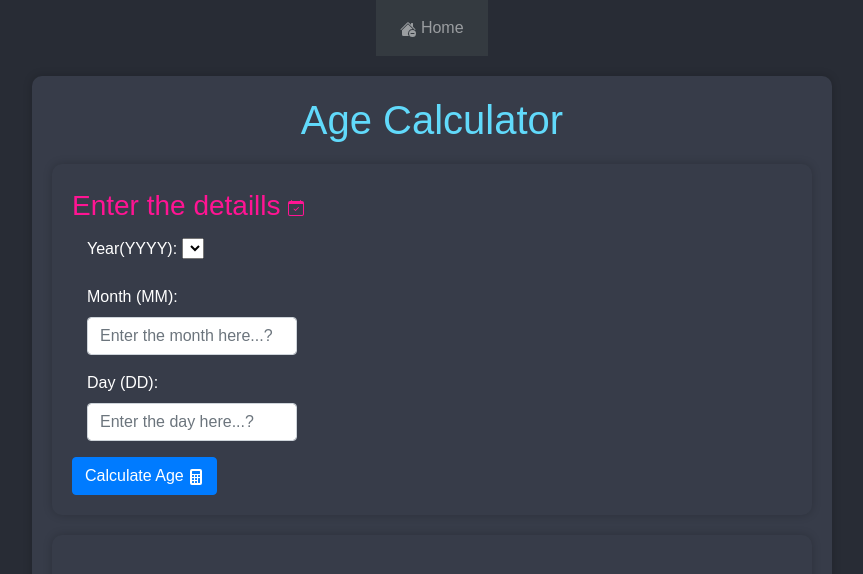
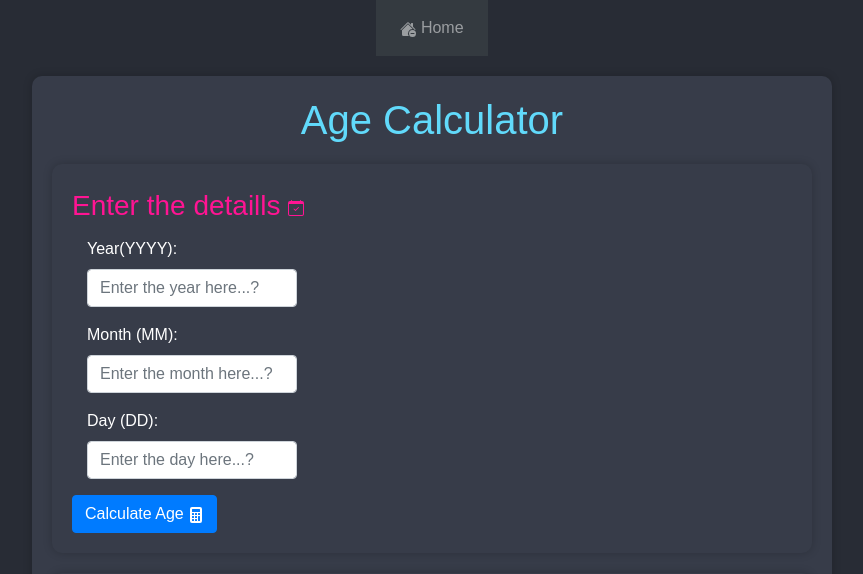
Before and after one commit to harizonelopez/age_calculator, a Flask app: template templates/home.html in a window 1280 px wide. Shown: the top 574 px of the page, without its empty margins (208-1071 px from the left). Run offline with Flask 3, Linux system fonts and the light colour scheme; the template is opened without the code that fills it, so the values that code supplies are empty; some libraries are stand-ins or nearby versions.

Commit message:
Update home.html

```diff
--- a/templates/home.html
+++ b/templates/home.html
@@ -83,14 +83,13 @@
                 <div class="form-group">
                     <div class="col-md-4 mb-3">
                         <label for="year" class="form-label">Year(YYYY): </label>
-                        <select
-                            class="form-select" required
+                        <input
+                            type="text"
+                            class="form-control"
                             id="year"
-                            name="year">
-                            {% for y in range(current_year, 1900, -1) %}
-                                <option value="{{ y }}"> {{ y }} </option>
-                            {% endfor %}
-                        </select>
+                            name="year" required
+                            placeholder="Enter the year here...?">
+                        </input>
                     </div>
                     <div class="col-md-4 mb-3">
                         <label for="month" class="form-label">Month (MM): </label>
```
